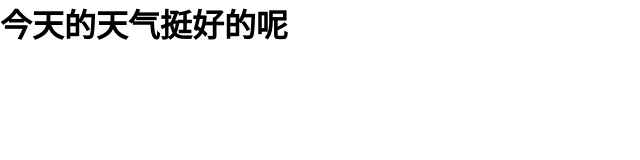
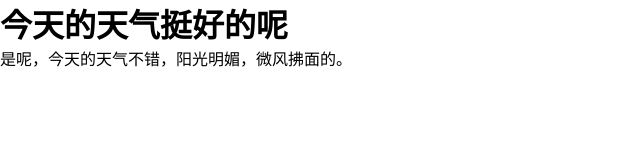
Before and after one commit to yiluxiangqian66/list, a plain HTML site: page list/index.html in a window 1280 px wide. Shown: the whole page, without its empty margins (0-640 px from the left). Drawn offline with Linux system fonts and the light colour scheme.

Commit message:
html文档的修改

```diff
--- a/list/index.html
+++ b/list/index.html
@@ -12,6 +12,7 @@
 <body>
     <div class="wrap">
         <h1>今天的天气挺好的呢</h1>
+        <p>是呢，今天的天气不错，阳光明媚，微风拂面的。</p>
     </div>
 </body>
 <script src="js/demo.js"></script>
```
